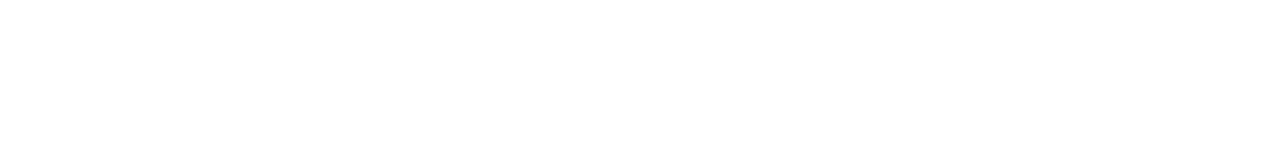
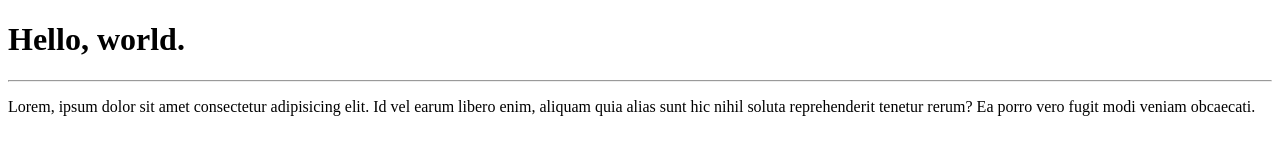
Before and after one commit to angellbelger/Hello-World, a plain HTML site: page site-exemplo/index.html in a window 1280 px wide. Drawn offline with Linux system fonts and the light colour scheme.

Commit message:
creat main page

```diff
--- a/site-exemplo/index.html
+++ b/site-exemplo/index.html
@@ -4,9 +4,13 @@
     <meta charset="UTF-8">
     <meta http-equiv="X-UA-Compatible" content="IE=edge">
     <meta name="viewport" content="width=device-width, initial-scale=1.0">
-    <title>Document</title>
+    <title>My first website</title>
 </head>
 <body>
-
+    <h1>Hello, world.</h1>
+    <hr>
+    <p>Lorem, ipsum dolor sit amet consectetur adipisicing elit. Id vel earum libero enim, aliquam quia
+         alias sunt hic nihil soluta reprehenderit tenetur rerum? Ea porro vero fugit modi veniam
+          obcaecati.</p>
 </body>
 </html>
```
